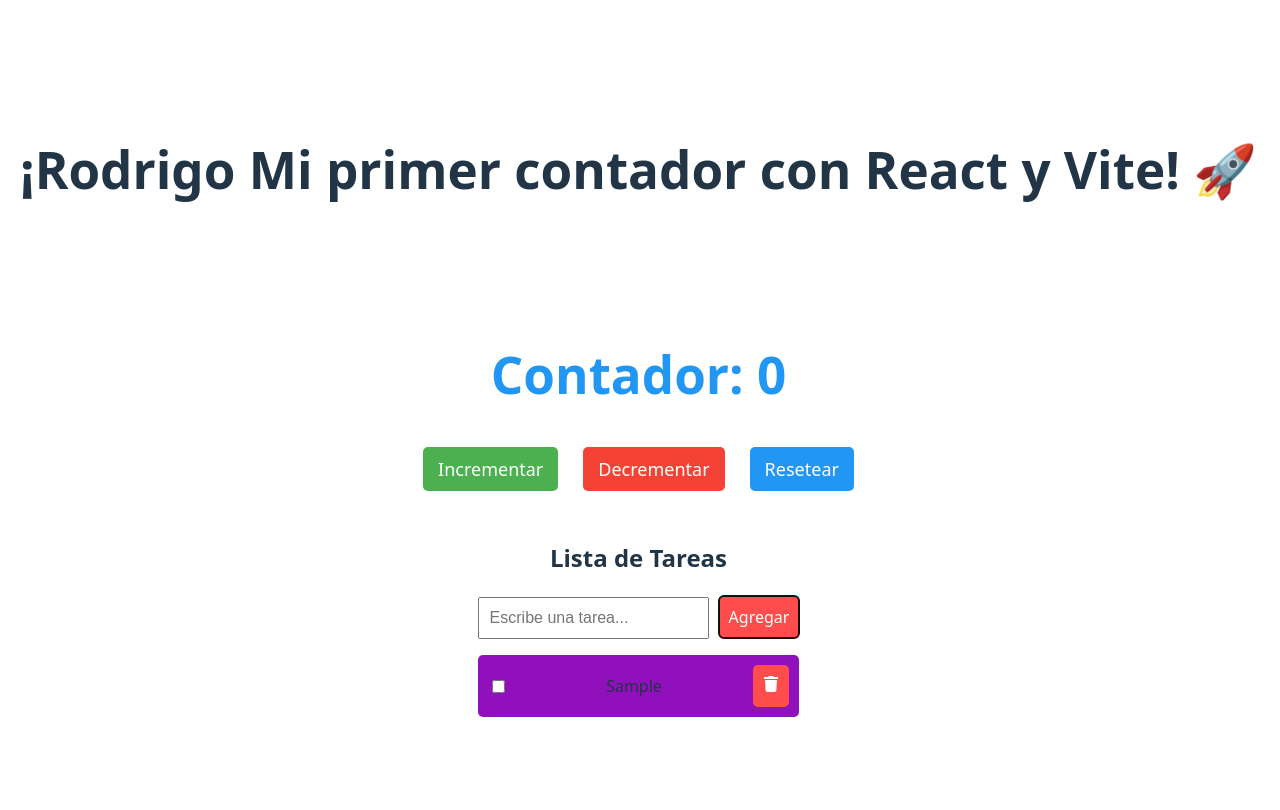
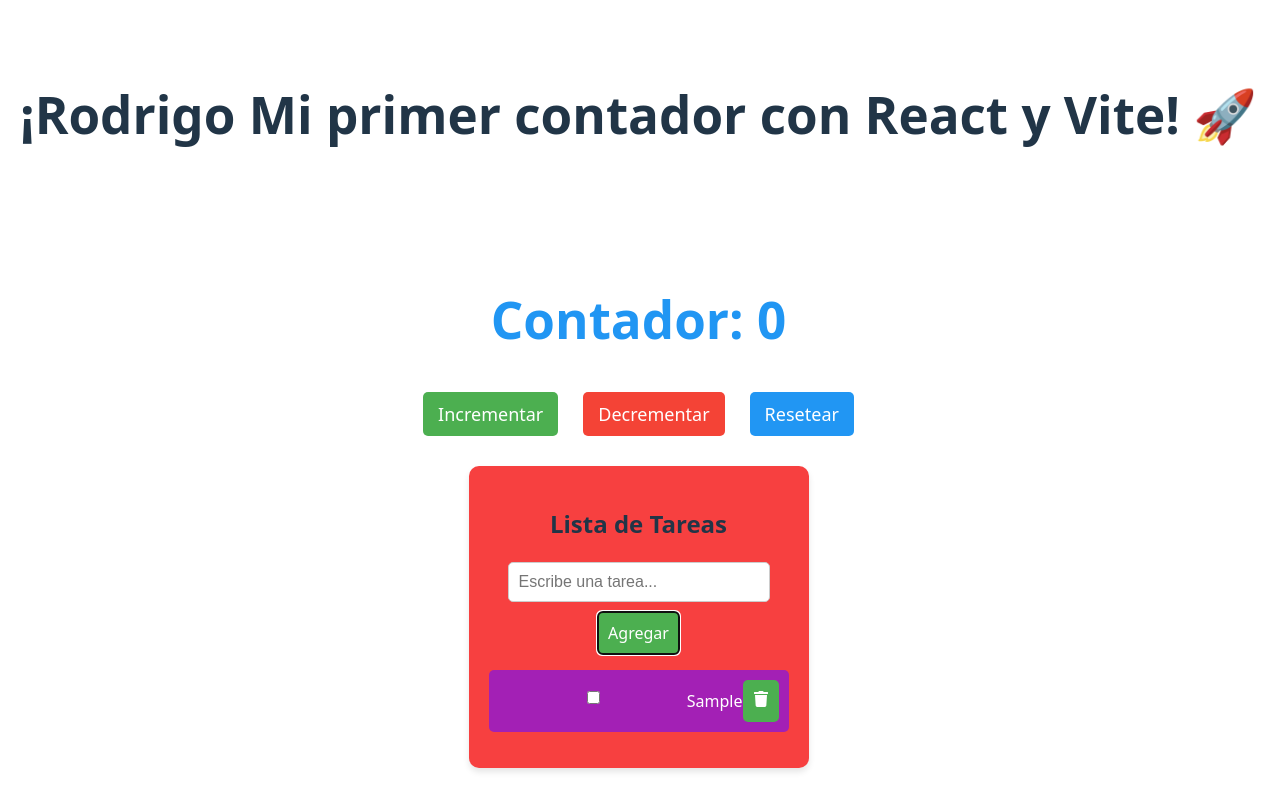
Before and after one commit to r2x4/pagina_web, a React (Vite) app: page / in a window 1280 px wide. Both pictures are taken after typing "Sample" into the empty fields and a click on the button "Agregar". Shown: the top 810 px of the page. Built offline with nearby package versions, Linux system fonts and the light colour scheme.

Commit message:
guardar5

```diff
--- a/src/CSS/listaTareas.css
+++ b/src/CSS/listaTareas.css
@@ -1,12 +1,21 @@
 .lista_container {
     text-align: center;
     margin-top: 20px;
+    background: #f74040;
+    padding: 20px;
+    border-radius: 10px;
+    box-shadow: 0px 4px 6px rgba(0, 0, 0, 0.1);
+    width: 300px;
+    margin: 20px auto;
 }
 
 input {
     padding: 10px;
-    margin-right: 10px;
+    width: 80%;
     font-size: 16px;
+    border: 1px solid #ccc;
+    border-radius: 5px;
+    margin-bottom: 10px;
 }
 
 .lista_container button {
@@ -16,30 +25,55 @@
     border: none;
     border-radius: 5px;
     transition: 0.3s;
+    background-color: #4CAF50;
+    color: white;
 }
 
-
 .lista_container button:hover {
-    background-color: rgb(136, 30, 217);
+    background-color: #7d24b0;
     opacity: 0.8;
 }
 
+/* Estilos para la lista */
 ul {
     list-style: none;
     padding: 0;
 }
 
 li {
-    background-color: #9010bb;
+    background-color: #a320b5;
     padding: 10px;
     margin: 5px 0;
     display: flex;
     justify-content: space-between;
     align-items: center;
     border-radius: 5px;
+    color: white;
+    transition: 0.3s;
 }
 
-.lista_container button {
+li:hover {
+    background-color: #9010bb;
+}
+
+/* Tareas completadas */
+li.completada {
+    text-decoration: line-through;
+    color: #ddd;
+    background: #5c065c;
+}
+
+/* Botón eliminar */
+.delete_btn {
     background-color: #ff4d4d;
     color: white;
+    border: none;
+    padding: 5px;
+    border-radius: 50%;
+    cursor: pointer;
+    transition: 0.3s;
 }
+
+.delete_btn:hover {
+    background-color: #c82333;
+}
```
